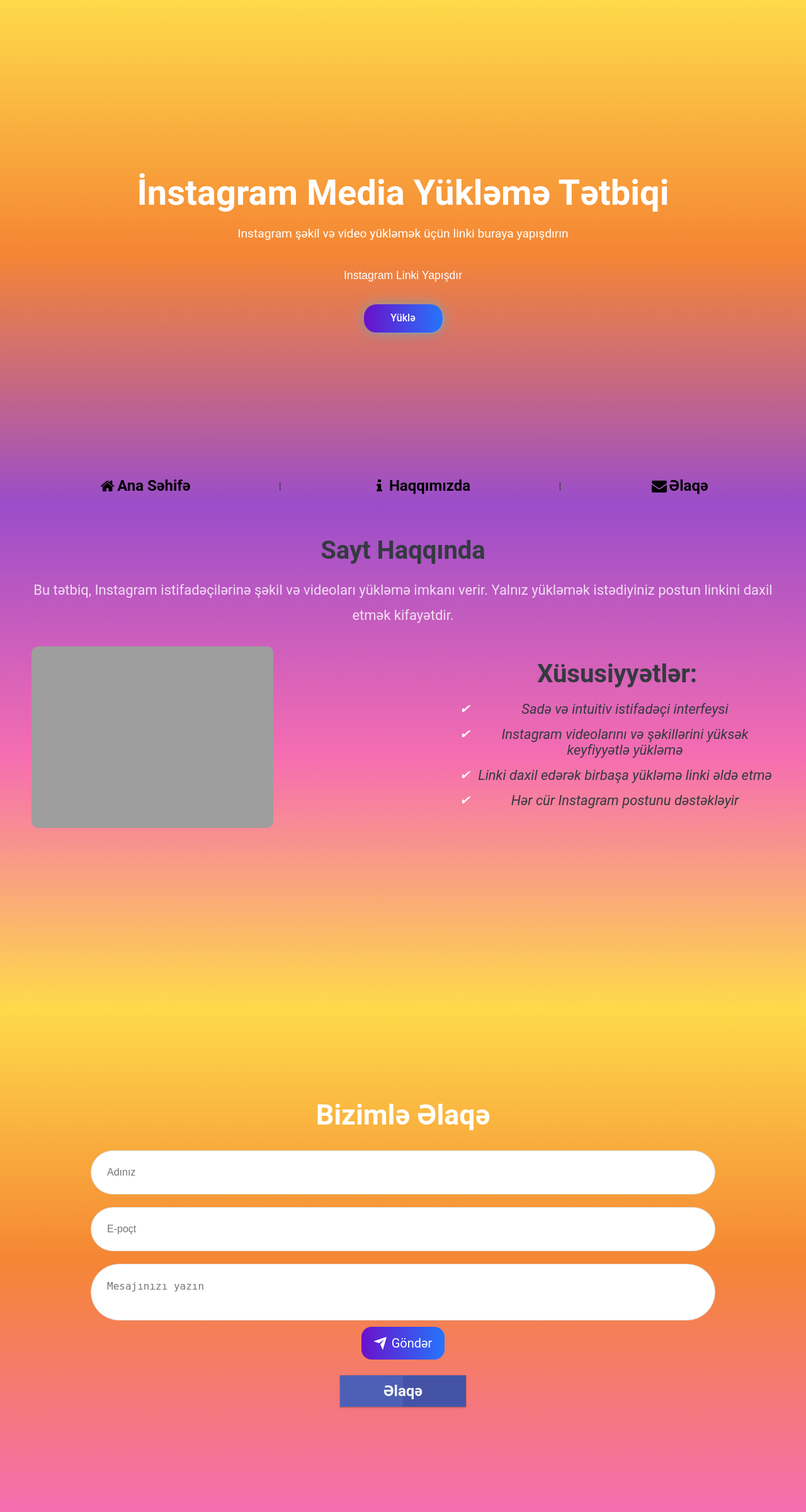
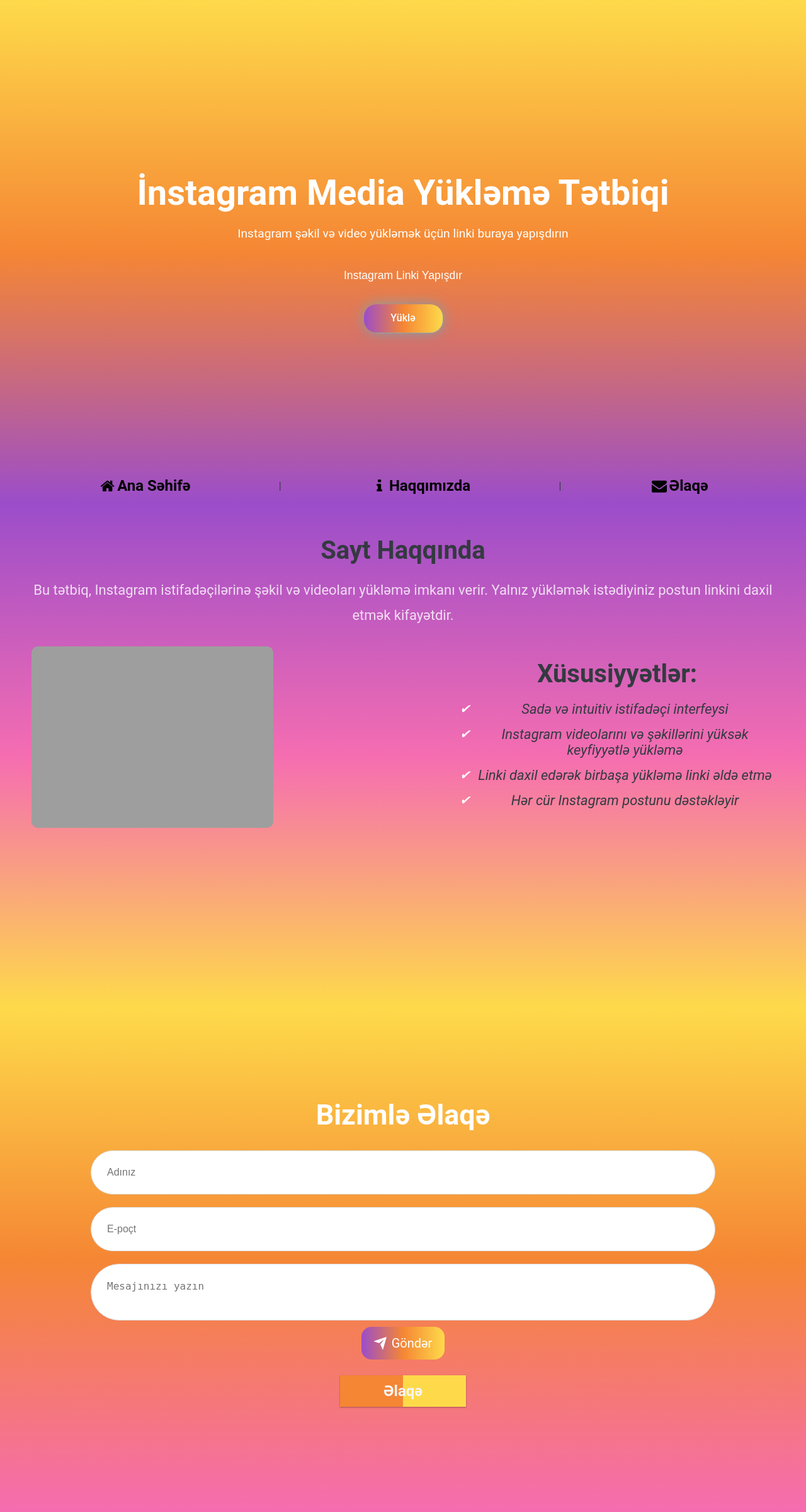
Before and after one commit to ferhadsultan98/igdownload, a Flask app: page / in a window 1280 px wide. Shown: the whole page at 63% size. Run offline with Flask 3, Linux system fonts and the light colour scheme; grey boxes are pictures that could not be loaded.

Commit message:
Update index.html

```diff
--- a/templates/index.html
+++ b/templates/index.html
@@ -143,7 +143,11 @@
         border: none;
         box-shadow: 1px 1px rgba(107, 221, 215, 0.37);
         padding: 5px 10px;
-        background: linear-gradient(to right, #6a11cb, #2575fc);
+        background: linear-gradient(to right,
+        #9b4dca 0%,
+        #f58634 50%,
+        #feda4a 100%
+        );
         color: #fff;
         font-family: Roboto, sans-serif;
         font-weight: 505;
@@ -362,7 +366,11 @@
       #contact button {
         font-family: inherit;
         font-size: 20px;
-        background: linear-gradient(to right, #6a11cb, #2575fc);
+        background: linear-gradient(to right,
+        #9b4dca 0%,
+        #f58634 50%,
+        #feda4a 100%
+        );
         color: white;
         padding: 0.7em 1em;
         padding-left: 0.9em;
@@ -423,7 +431,11 @@
         display: flex;
         align-items: center;
         justify-content: center;
-        background: linear-gradient(to right, #6a11cb, #2575fc);
+        background: linear-gradient(to right,
+        #9b4dca 0%,
+        #f58634 50%,
+        #feda4a 100%
+        );
         box-shadow: 0 1px 3px rgba(0, 0, 0, 0.12), 0 1px 2px rgba(0, 0, 0, 0.24);
         transition: all 0.3s cubic-bezier(0.25, 0.8, 0.25, 1);
         overflow: hidden;
@@ -447,14 +459,14 @@
         content: "";
         left: 0;
         justify-content: flex-end;
-        background-color: #4d60b6;
+        background-color: #f58634;
       }
 
       #contact .card::after {
         content: "";
         right: 0;
         justify-content: flex-start;
-        background-color: #4453a6;
+        background-color: #feda4a;
       }
 
       #contact .card:hover {
```
